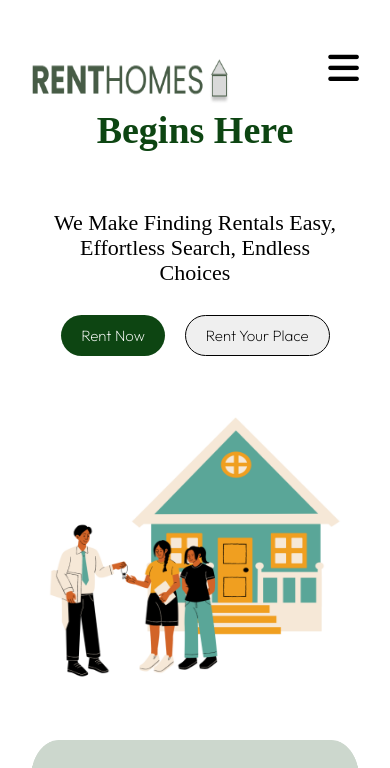
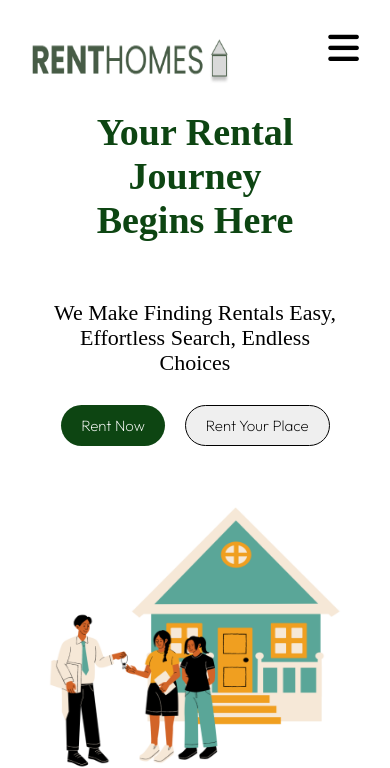
Before and after one commit to Haybesil/renting-house, a plain HTML site: page index.html in a window 390 px wide. Shown: the top 768 px of the page. Drawn offline with Linux system fonts and the light colour scheme.

Commit message:
updated css

```diff
--- a/mobile.css
+++ b/mobile.css
@@ -3,6 +3,9 @@
     margin: 0;
    }
 
+   header {
+    top: 0;
+   }
 
     header nav {
         display: flex;
@@ -41,7 +44,8 @@
         font-size: 38px;
         font-weight: 900;
         color: #0D4512;
-       margin-inline: 10vw;
+        margin-inline: 10vw;
+        margin-top: 90px;
     }
 
     main  p {
```
